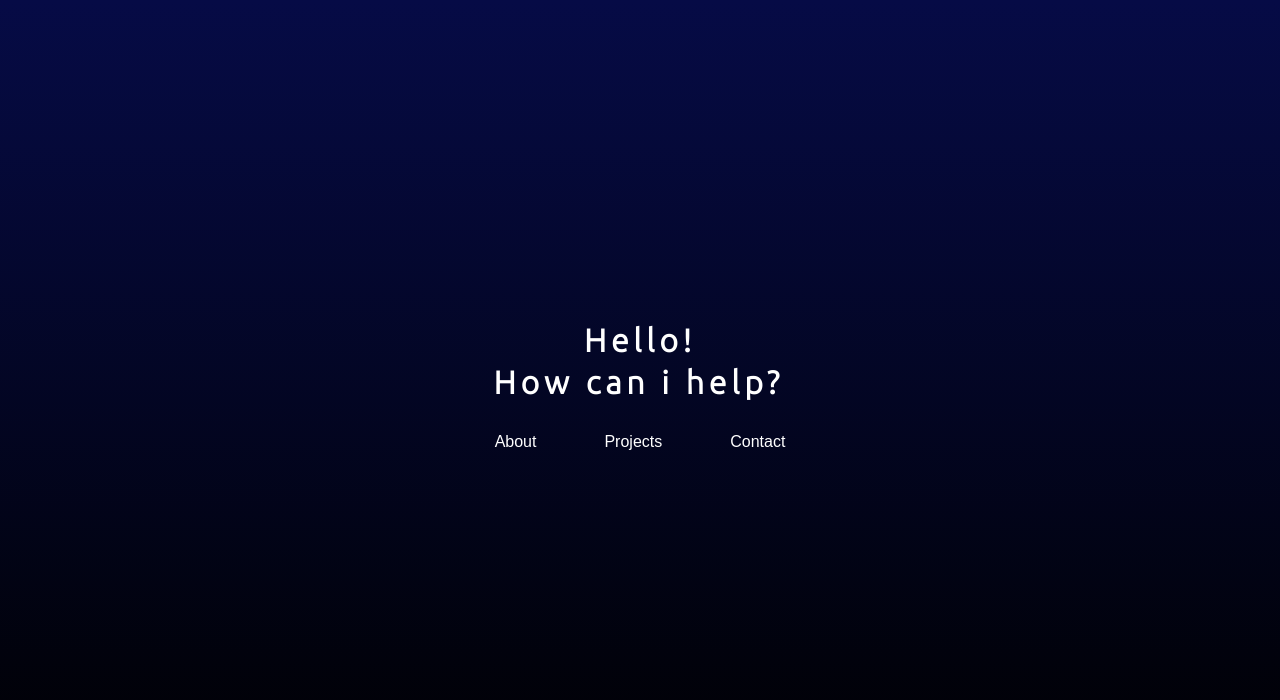
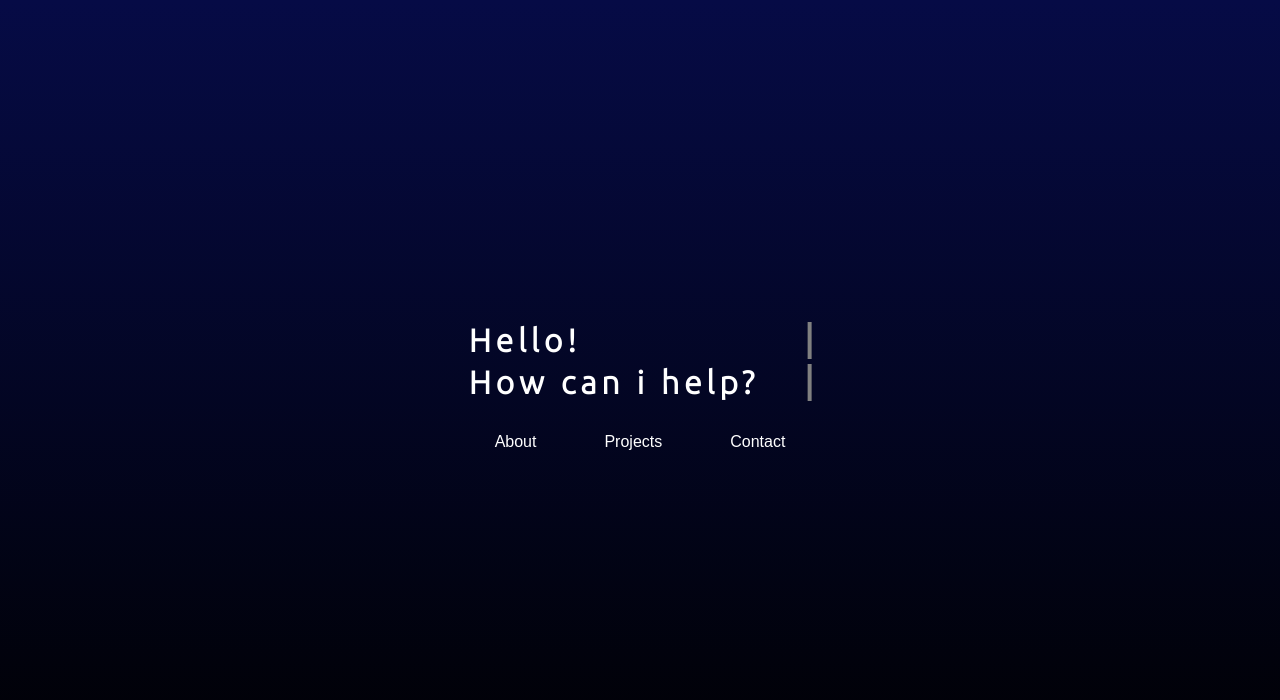
Before and after one commit to tenmayos/my-profile, a React (Create React App) app: page / in a window 1280 px wide. Shown: the top 700 px of the page. Built offline with nearby package versions, Linux system fonts and the light colour scheme.

Commit message:
Modified routes of Link components in LinksList

```diff
--- a/src/components/LinksList.js
+++ b/src/components/LinksList.js
@@ -7,10 +7,10 @@ export default function LinksList() {
                 <Link to={"/about"}>About</Link>
             </li>
             <li>
-                <Link to={"/about"}>Projects</Link>
+                <Link to={"/projects"}>Projects</Link>
             </li>
             <li>
-                <Link to="/about">Contact</Link>
+                <Link to="/contact">Contact</Link>
             </li>
         </ul>
     );
--- a/src/pages/Home.js
+++ b/src/pages/Home.js
@@ -4,8 +4,8 @@ import '../styles/Home.css'
 export default function Home() {
     return (
         <div className='home-container'>
-            <h1 className='greeting'>Hello!</h1>
-            <h1 className='phrase'>How can i help?</h1>
+            <h1 className='greeting-anim'>Hello!</h1>
+            <h1 className='phrase-anim'>How can i help?</h1>
             <LinksList />
         </div>
     );
```
